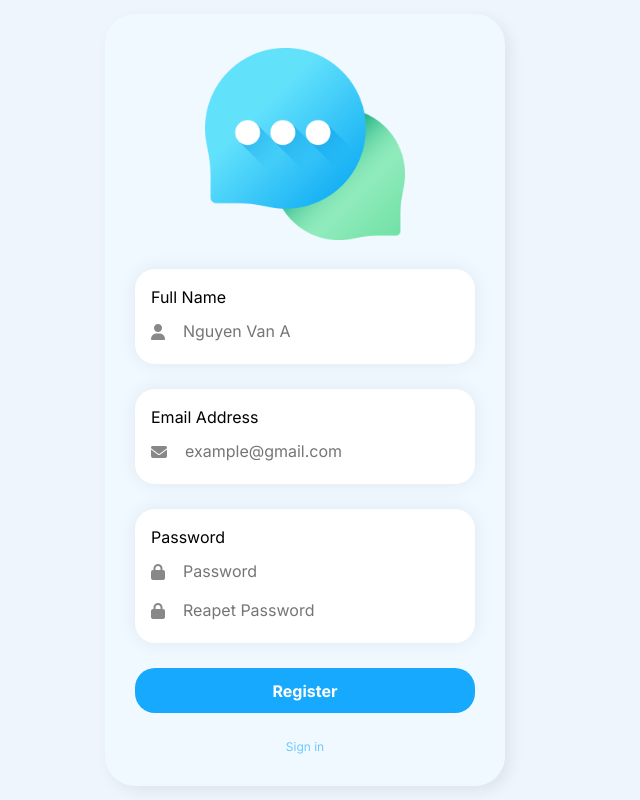
After one commit to luusytruong/chitchat, a PHP site: page /register.html in a window 1280 px wide. The commit adds this page. Shown: the whole page, without its empty margins (335-975 px from the left). Run offline with PHP 8.4, Linux system fonts and the light colour scheme; some libraries are stand-ins or nearby versions.

Commit message:
add registration and login interface

```diff
--- a/asset/css/styles.css
+++ b/asset/css/styles.css
@@ -1,12 +1,44 @@
-body {
-    font-family: Arial, sans-serif;
-    font-size: 16px;
+* {
+    line-height: 1.5;
+    box-sizing: border-box;
+    padding: 0;
+    margin: 0;
+    outline-color: #17A9FD;
+    font-family: Inter;
+    -webkit-tap-highlight-color: transparent;
+}
+
+::selection {
+    background-color: #17A9FD;
+    color: #fff;
+}
+
+html {
+    height: 100vh;
+    height: 100svh;
+    width: 100%;
+
+    body {
+        /* font-family: Arial, sans-serif; */
+        font-size: 16px;
+        height: 100%;
+    }
+}
+
+.container {
+    width: 100%;
+    display: flex;
+    justify-content: center;
+    align-items: center;
+    flex-direction: column;
+    padding: 10px;
 }
 
 #messages {
     border: 1px solid #ccc;
     height: 300px;
-    overflow-y: scroll;
+    width: 100%;
+    overflow-y: auto;
     padding: 10px;
 }
 
@@ -14,3 +46,201 @@ body {
     width: 100%;
     font-size: 16px;
 }
+
+/* form login*/
+.container-login {
+    width: 100%;
+    height: 100%;
+    display: grid;
+    place-items: center;
+    background-color: #eef5fd;
+    /* background-color: #fff; */
+
+    form:hover {
+        box-shadow: 5px 5px 15px #00000022;
+    }
+
+    form {
+        background-color: #f0f9ff;
+        width: 100%;
+        max-width: 400px;
+        padding: 30px;
+        display: grid;
+        place-items: center;
+        grid-template-columns: 1;
+        gap: 25px;
+        border-radius: 30px;
+        box-shadow: 5px 5px 15px #00000012;
+        transition: .3s all;
+
+        img {
+            max-width: 200px;
+            height: 200px;
+            object-fit: cover;
+        }
+
+        .box-input {
+            width: 100%;
+            padding: 16px;
+            background-color: #fff;
+            border-radius: 20px;
+            display: grid;
+            place-items: left;
+            box-shadow: 0 0 20px #00000012;
+            gap: 5px;
+
+            div {
+                display: grid;
+                place-items: center;
+                grid-template-columns: auto 1fr;
+                gap: 10px;
+
+                input {
+                    width: 100%;
+                    padding: 5px 5px 5px 5px;
+                    font-size: 16px;
+                    border: unset;
+                    background-color: transparent;
+                    border-radius: 10px;
+                }
+
+                i {
+                    margin-bottom: -2px;
+                    color: #888;
+                }
+            }
+        }
+
+        button:hover {
+            background-color: #0165E1;
+            content: 'haha';
+        }
+
+        button {
+            font-size: 16px;
+            height: 45px;
+            width: 100%;
+            border: unset;
+            cursor: pointer;
+            border-radius: 20px;
+            background-color: #17A9FD;
+            font-weight: bold;
+            color: #fff;
+            transition: .3s all;
+        }
+
+        .option {
+            width: 100%;
+            display: flex;
+            justify-content: space-between;
+            align-items: center;
+
+            a {
+                text-decoration: unset;
+                color: #17A9FD99;
+                font-size: 12px;
+            }
+        }
+    }
+}
+
+/* form register*/
+.container-register {
+    width: 100%;
+    height: 100%;
+    display: grid;
+    place-items: center;
+    background-color: #eef5fd;
+    /* background-color: #fff; */
+
+    form:hover {
+        box-shadow: 5px 5px 15px #00000022;
+    }
+
+    form {
+        background-color: #f0f9ff;
+        width: 100%;
+        max-width: 400px;
+        padding: 30px;
+        display: grid;
+        place-items: center;
+        grid-template-columns: 1;
+        gap: 25px;
+        border-radius: 30px;
+        box-shadow: 5px 5px 15px #00000012;
+        transition: .3s all;
+
+        img {
+            max-width: 200px;
+            height: 200px;
+            object-fit: cover;
+        }
+
+        .box-input {
+            width: 100%;
+            padding: 16px;
+            background-color: #fff;
+            border-radius: 20px;
+            display: grid;
+            place-items: left;
+            box-shadow: 0 0 20px #00000012;
+            gap: 5px;
+
+            /* div:nth-child(3) {
+                margin-top: 6px;
+            } */
+
+            div {
+                display: grid;
+                place-items: center;
+                grid-template-columns: auto 1fr;
+                gap: 10px;
+
+                input {
+                    width: 100%;
+                    padding: 5px 5px 5px 8px;
+                    font-size: 16px;
+                    border: unset;
+                    background-color: transparent;
+                    border-radius: 10px;
+                }
+
+                i {
+                    margin-bottom: -2px;
+                    color: #888;
+                }
+            }
+        }
+
+        button:hover {
+            background-color: #0165E1;
+            content: 'haha';
+        }
+
+        button {
+            font-size: 16px;
+            height: 45px;
+            width: 100%;
+            border: unset;
+            cursor: pointer;
+            border-radius: 20px;
+            background-color: #17A9FD;
+            font-weight: bold;
+            color: #fff;
+            transition: .3s all;
+        }
+
+        .option {
+            width: 100%;
+            display: flex;
+            justify-content: center;
+            align-items: center;
+
+            a {
+                text-decoration: unset;
+                color: #17A9FD99;
+                font-size: 12px;
+            }
+        }
+    }
+}
--- a/asset/js/connected.js
+++ b/asset/js/connection.js
@@ -1,7 +1,5 @@
-// const conn = new WebSocket('ws://localhost:8080');
-const conn = new WebSocket('https://b227-42-118-101-199.ngrok-free.app');
+const conn = new WebSocket('ws://localhost:8080');
 const messages = document.getElementById('messages');
-const input = document.getElementById('input');
 
 conn.onopen = function () {
     console.log('Connected to the server'); // Debug message
--- /dev/null
+++ b/register.html
@@ -0,0 +1,64 @@
+<!DOCTYPE html>
+<html dir="ltr" lang="vn">
+
+<head>
+    <meta charset="UTF-8">
+    <meta name="viewport" content="width=device-width, initial-scale=1.0">
+    <title>Realtime Chat - Login</title>
+    <link rel="stylesheet" href="./asset/css/styles.css">
+    <link rel="preconnect" href="https://fonts.googleapis.com">
+    <link rel="preconnect" href="https://fonts.gstatic.com" crossorigin>
+    <link
+        href="https://fonts.googleapis.com/css2?family=Inter:ital,opsz,wght@0,14..32,100..900;1,14..32,100..900&display=swap"
+        rel="stylesheet">
+        <link rel="stylesheet" href="https://cdnjs.cloudflare.com/ajax/libs/font-awesome/6.6.0/css/all.min.css" integrity="sha512-Kc323vGBEqzTmouAECnVceyQqyqdsSiqLQISBL29aUW4U/M7pSPA/gEUZQqv1cwx4OnYxTxve5UMg5GT6L4JJg==" crossorigin="anonymous" referrerpolicy="no-referrer" />
+        <script type="module" src="https://unpkg.com/ionicons@7.1.0/dist/ionicons/ionicons.esm.js"></script>
+<script nomodule src="https://unpkg.com/ionicons@7.1.0/dist/ionicons/ionicons.js"></script>
+</head>
+
+<body>
+    <div class="container-register">
+        <form action="" method="post">
+            <img src="./view/img/chat.png" alt="realtime chat logo">
+            <div class="box-input">
+                <label for="fullname">
+                    Full Name
+                </label>
+                <div>
+                    <i class="fa-solid fa-user"></i>
+                    <input id="fullname" name="fullname" type="text" placeholder="Nguyen Van A" required>
+                </div>
+            </div>
+            <div class="box-input">
+                <label for="email">
+                    Email Address
+                </label>
+                <div>
+                    <i class="fa-solid fa-envelope"></i>
+                    <input id="email" name="email" type="text" placeholder="example@gmail.com" required>
+                </div>
+            </div>
+            <div class="box-input">
+                <label for="password">
+                    Password
+                </label>
+                <div>
+                    <i class="fa-solid fa-lock"></i>
+                    <input id="password" name="password" type="password" placeholder="Password" required>
+                </div>
+                <div>
+                    <i class="fa-solid fa-lock"></i>
+                    <input id="repeat-password" name="repeat-password" type="repeat-password" placeholder="Reapet Password" required>
+                </div>
+            </div>
+            <button type="submit">
+                Register
+            </button>
+            <div class="option">
+                <a href="./login.html">Sign in</a>
+            </div>
+        </form>
+    </div>
+</body>
+
+</html>
```
Also changed, not shown: asset/js/messageSent.js (+15 -8 lines), controller/server.php (+11 -12 lines), index.php (+7 -4 lines), login.html (added, +52 -0 lines), model/createTables.php (added, +67 -0 lines), model/db.php (added, +17 -0 lines), view/index.html (+6 -4 lines), composer.json (renamed from composer/composer.json), view/img/chat.png (added), 2 other files.
